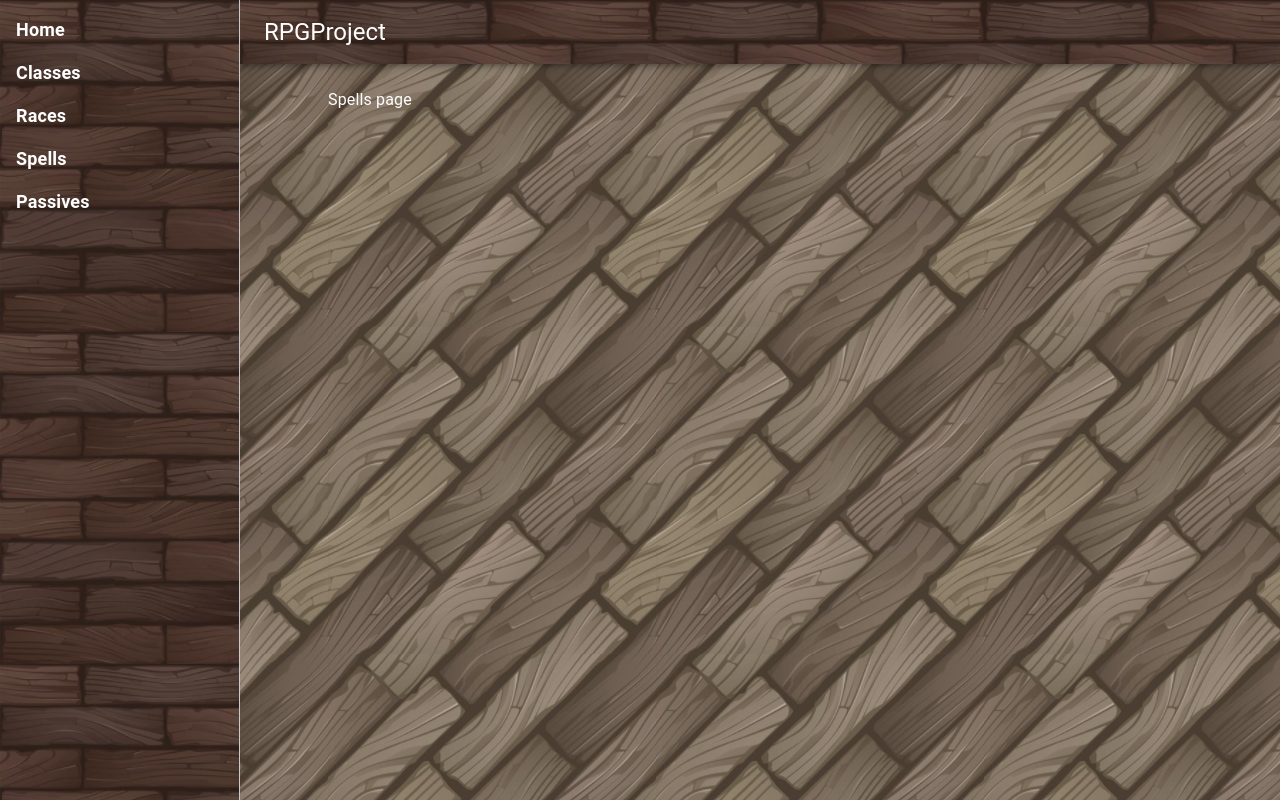
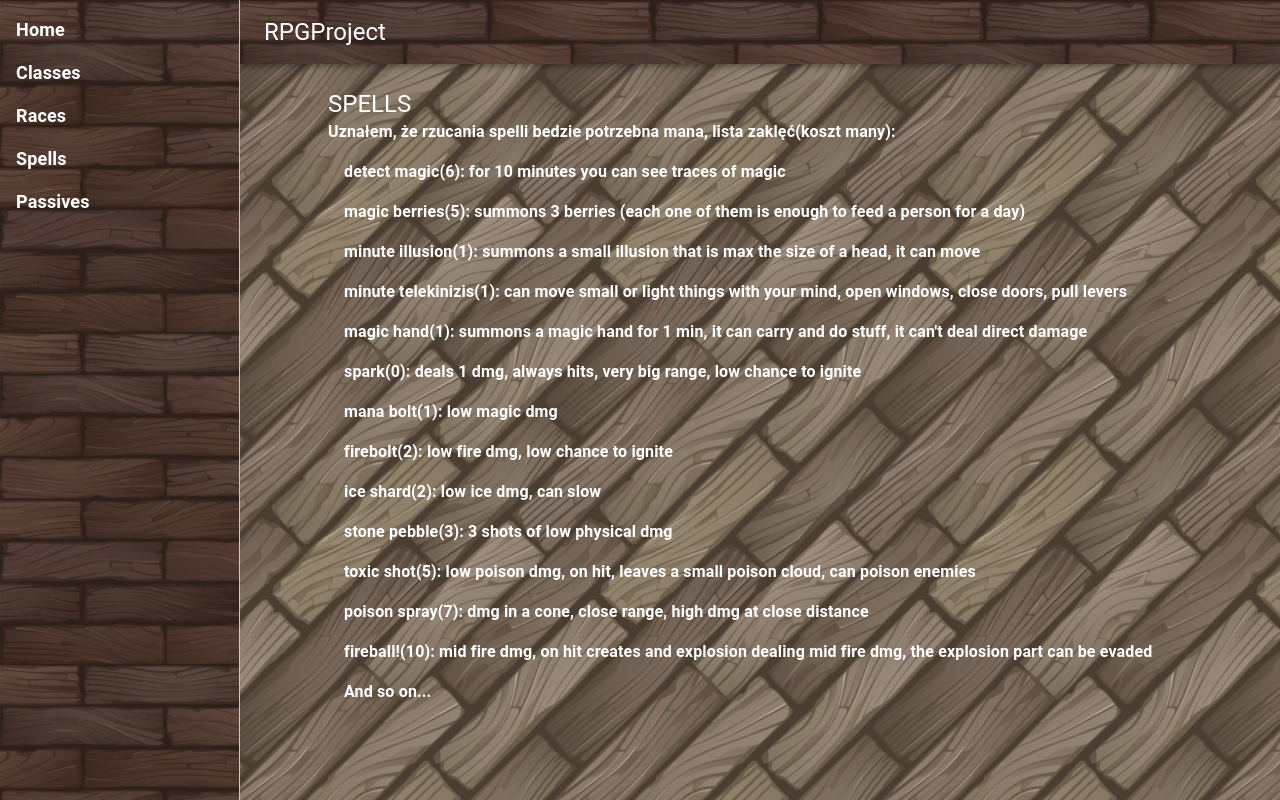
Before and after one commit to DawidGebert/The-react-incident, a React (Create React App) app: page /spells in a window 1280 px wide. Built offline with nearby package versions, Linux system fonts and the light colour scheme; no server answers.

Commit message:
podstawowy pomysł na gre, strona ma pomóc osobom trzecim wymyslać lelementy gry

```diff
--- a/src/components/Classes/Classes.js
+++ b/src/components/Classes/Classes.js
@@ -1,10 +1,28 @@
-import { Container } from '@mui/material';
+import { Container, List, ListItem, Typography } from '@mui/material';
 import React from 'react';
 
 const Classes = ({ setCurrentId }) => {
 
   return (
-    <Container maxWidth="lg">Classes page</Container>
+    <Container maxWidth="lg">
+      <Typography variant='h5'>CLASSES</Typography>
+      Clasy graczy lub NPC:<br/>
+      <List color="primary">
+        <ListItem button>Barbarian (szał, dobry w zwarciu, ma potężne nerfy do magi)</ListItem>
+        <ListItem button>Fighter (wybierasz se bronie i jesteś w nich mistrzem, bardzo wszechstronny) </ListItem>
+        <ListItem button>Paladin (Fighter + nie tak wszechstronny, ale ma magie!)</ListItem>
+        <ListItem button>Clerik (utility, leczenie, buffy, no i czasami uderzy z nieba słupem światła)</ListItem>
+        <ListItem button>Wizard (może wymasterować szkoły magii i łatwo sie uczy zaklęć i potrafi ze zregenerować mane)</ListItem>
+        <ListItem button>Sorcerer (Potężne i customizowalne zaklęcia ale trudno sie uczy i ma mniej many)</ListItem>
+        <ListItem button>Artificer (Typowy majsterkowicz, golemy, alchemia, zaklęte bronie)</ListItem>
+        <ListItem button>Warlock (mroczny mag, potrafi sie ranić i dostawać manę, ale i posiada life steal, ogólnie pakt z demonami)</ListItem>
+        <ListItem button>Druid (buffy, leczenie, potrafi sie zamieniać w zwierzęta, magia lasu)</ListItem>
+        <ListItem button>Bard (buffy, leczenie, debuffy, iluzja, po prostu zadymiarz)</ListItem>
+        <ListItem button>Rouge (zabójca, zwinne rączki i nóżki, dużo skillów)</ListItem>
+        <ListItem button>Monk (zwinny, bez broni i zbroi buffy, energia ki + mana = extra cool)</ListItem>
+        <ListItem button>każda klasa jeszcze bedzie miała milion podklas, bez obaw(typu shadow monk lub celestial warlok)</ListItem>
+      </List>
+    </Container>
   );
 };
 
--- a/src/components/Home/Home.js
+++ b/src/components/Home/Home.js
@@ -1,10 +1,18 @@
-import { Container } from '@mui/material';
+import { Container, Typography, List, ListItem } from '@mui/material';
 import React from 'react';
 
 const Home = ({ setCurrentId }) => {
 
   return (
-    <Container maxWidth="lg">Home page: This is my attempt to create a TTRPG :/</Container>
+    <Container maxWidth="lg">
+      <Typography variant='h5'>HOME</Typography>
+      Statystyki postaci będą zawierały:<br/>
+      <List color="primary">
+        <ListItem button>-staty "stałe" typu: [Str]strength, [Dex]dexterity, [Vit]vitality, [Wis]wisdom, [Int]inteligence, [Char]charisma (można zmienić)</ListItem>
+        <ListItem button>-staty "zmienne" typu: Inicjatywa w walce, szansa na wykonanie jakiejkolwiek akcji(persfazja, wytrzymanie pod wodą), mobilność, obrona fizyczna i magiczna</ListItem>
+      </List>
+      Fajnie też ogarnąć jakie rzeczy dodać na tą strone, czy lista itemów jest warta dodawania itp.<br/>
+    </Container>
   );
 };
 
--- a/src/components/Passives/Passives.js
+++ b/src/components/Passives/Passives.js
@@ -1,10 +1,27 @@
-import { Container } from '@mui/material';
+import { Container, List, ListItem, Typography } from '@mui/material';
 import React from 'react';
 
 const Passives = ({ setCurrentId }) => {
 
   return (
-    <Container maxWidth="lg">Passives page</Container>
+    <Container maxWidth="lg">
+      <Typography variant='h5'>PASSIVES</Typography>
+      Umiejętności pasywne postaci(pozytywne lub negatywne):<br/>
+      <List color="primary">
+        <ListItem button>swift: +10 jednostek ruchu</ListItem>
+        <ListItem button>true strike: raz na dzień można użyć umiejki jakiejś</ListItem>
+        <ListItem button>magic aware: biernie wyczuwasz magię i możesz analizować czary</ListItem>
+        <ListItem button>quick reflexes: jeśli ktoś nie trafi cie z bliska, możesz wyprowadzić kontrę(raz na turę)</ListItem>
+        <ListItem button>lockpick mastery: +7 do rzutów o otwarcie zamka</ListItem>
+        <ListItem button>(weapon)apprentice: low boost to a weapon</ListItem>
+        <ListItem button>(weapon)veteran: mid boost to a weapon</ListItem>
+        <ListItem button>(weapon)master: high boost to a weapon</ListItem>
+        <ListItem button>(magic school)apprentice: low boost to a magic type</ListItem>
+        <ListItem button>(magic school)veteran: mid boost to a magic type</ListItem>
+        <ListItem button>(magic school)master: high boost to a magic type</ListItem>
+        <ListItem button>and so on...</ListItem>
+      </List>
+    </Container>
   );
 };
 
--- a/src/components/Races/Races.js
+++ b/src/components/Races/Races.js
@@ -1,10 +1,25 @@
-import { Container } from '@mui/material';
+import { Container, List, ListItem, Typography } from '@mui/material';
 import React from 'react';
 
 const Races = ({ setCurrentId }) => {
 
   return (
-    <Container maxWidth="lg">Races page</Container>
+    <Container maxWidth="lg">
+      <Typography variant='h5'>RACES</Typography>
+      Rasy graczy lub NPC:<br/>
+      <List color="primary">
+        <ListItem button>Human (może dostawać na przykład +1 do każdej staty</ListItem>
+        <ListItem button>PółElf (+1 do dwóch wybranych stat i 1 darmowa pasywka do wyboru) (</ListItem>
+        <ListItem button>Wood Elf (+1 Dex +1 Wis, skill wzmocnienie łucznictwa i wiedza o naturze)</ListItem>
+        <ListItem button>High Elf (+1 Int +1 Char, skill związany z maną i jakiś buff do spelli i debuff do ataku wręcz)</ListItem>
+        <ListItem button>Ancient Droid(pół-człowiek-pół-maszyna, specjalny system magii, ulepszenia ciała wraz z levelami)</ListItem>
+        <ListItem button>Dwarf (...)</ListItem>
+        <ListItem button>Tabaxi (kot-człowiek)</ListItem>
+        <ListItem button>Gnome (taki hobbit)</ListItem>
+        <ListItem button>Drakonid (smok-człowiek)</ListItem>
+        <ListItem button>And so on...</ListItem>
+      </List>
+    </Container>
   );
 };
 
--- a/src/components/Spells/Spells.js
+++ b/src/components/Spells/Spells.js
@@ -1,9 +1,28 @@
-import { Container } from '@mui/material';
+import { Container, List, ListItem, Typography } from '@mui/material';
 import React from 'react';
 
 const Spells = ({ setCurrentId }) => {
   return (
-    <Container maxWidth="lg">Spells page</Container>
+    <Container maxWidth="lg">
+      <Typography variant='h5'>SPELLS</Typography>
+      Uznałem, że rzucania spelli bedzie potrzebna mana, lista zaklęć(koszt many):<br/>
+      <List color="primary">
+        <ListItem button>detect magic(6): for 10 minutes you can see traces of magic</ListItem>
+        <ListItem button>magic berries(5): summons 3 berries (each one of them is enough to feed a person for a day)</ListItem>
+        <ListItem button>minute illusion(1): summons a small illusion that is max the size of a head, it can move</ListItem>
+        <ListItem button>minute telekinizis(1): can move small or light things with your mind, open windows, close doors, pull levers</ListItem>
+        <ListItem button>magic hand(1): summons a magic hand for 1 min, it can carry and do stuff, it can't deal direct damage</ListItem>
+        <ListItem button>spark(0): deals 1 dmg, always hits, very big range, low chance to ignite</ListItem>
+        <ListItem button>mana bolt(1): low magic dmg</ListItem>
+        <ListItem button>firebolt(2): low fire dmg, low chance to ignite</ListItem>
+        <ListItem button>ice shard(2): low ice dmg, can slow</ListItem>
+        <ListItem button>stone pebble(3): 3 shots of low physical dmg</ListItem>
+        <ListItem button>toxic shot(5): low poison dmg, on hit, leaves a small poison cloud, can poison enemies</ListItem>
+        <ListItem button>poison spray(7): dmg in a cone, close range, high dmg at close distance</ListItem>
+        <ListItem button>fireball!(10): mid fire dmg, on hit creates and explosion dealing mid fire dmg, the explosion part can be evaded</ListItem>
+        <ListItem button>And so on...</ListItem>
+      </List>
+    </Container>
   );
 };
 
--- a/src/index.css
+++ b/src/index.css
@@ -13,4 +13,5 @@ img {
 }
 .white {
     color: white;
+    font-weight: bold;
 }
```
